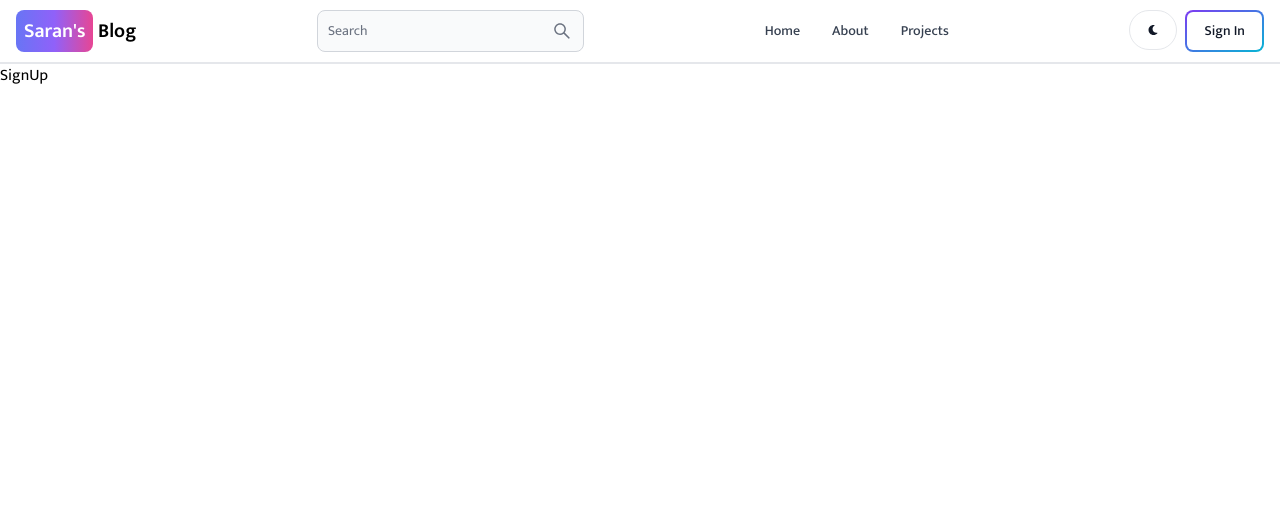
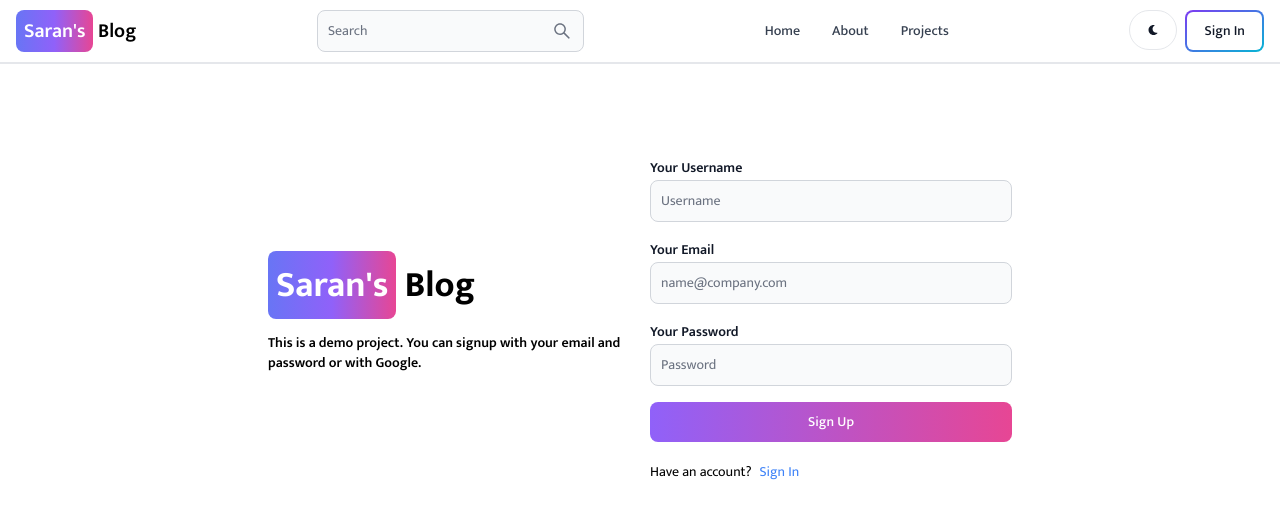
Before and after one commit to iamsarank/mern-blog, a React (Vite) app in the folder client/: page /sign-up in a window 1280 px wide. Shown: the top 518 px of the page. Built offline with nearby package versions, Linux system fonts and the light colour scheme.

Commit message:
Signup UI page

```diff
--- a/client/src/pages/SignUp.jsx
+++ b/client/src/pages/SignUp.jsx
@@ -1,7 +1,47 @@
+import { Label, TextInput, Button } from "flowbite-react";
 import React from "react";
+import { Link } from "react-router-dom";
 
 const SignUp = () => {
-  return <div>SignUp</div>;
+  return (
+    <div className="min-h-screen mt-20">
+      <div className="flex p-3 max-w-3xl mx-auto flex-col md:flex-row md:items-center gap-5">
+
+        <div className="flex-1">
+          <Link to="/" className="font-bold dark:text-white text-4xl">
+            <span className="px-2 py-1 bg-gradient-to-r from-indigo-500 via-purple-500 to-pink-500 rounded-lg text-white ">Saran's</span> Blog
+          </Link>
+          <p className="text-sm mt-7 font-semibold">
+            This is a demo project. You can signup with your email and password or with Google.
+          </p>
+        </div>
+
+        <div className="flex-1">
+          <form className="flex flex-col gap-4">
+            <div>
+              <Label value="Your Username" className="font-semibold" />
+              <TextInput type="text" placeholder="Username" id="username" />
+            </div>
+            <div>
+              <Label value="Your Email" className="font-semibold" />
+              <TextInput type="email" placeholder="name@company.com" id="email" />
+            </div>
+            <div>
+              <Label value="Your Password" className="font-semibold" />
+              <TextInput type="password" placeholder="Password" id="password" />
+            </div>
+            <Button gradientDuoTone='purpleToPink' type="submit">
+              Sign Up
+            </Button>
+          </form>
+          <div className="flex gap-2 text-sm mt-5">
+            <span>Have an account?</span>
+            <Link to='/sign-in' className="text-blue-500">Sign In</Link>
+          </div>
+        </div>
+      </div>
+    </div>
+  )
 };
 
 export default SignUp;
```
